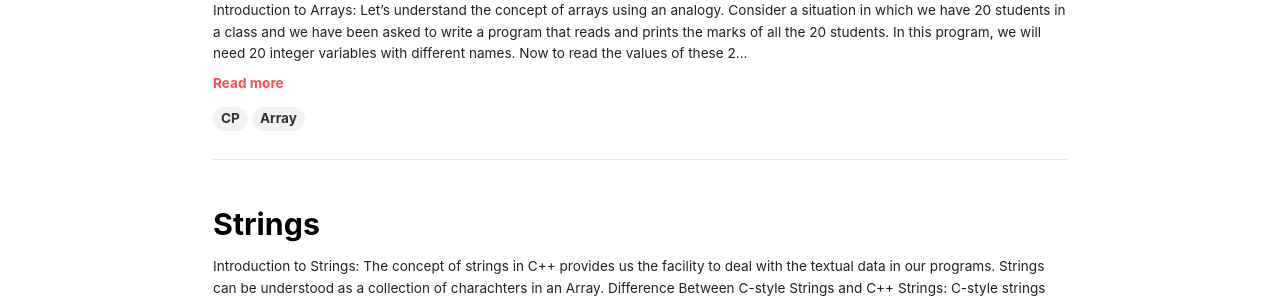
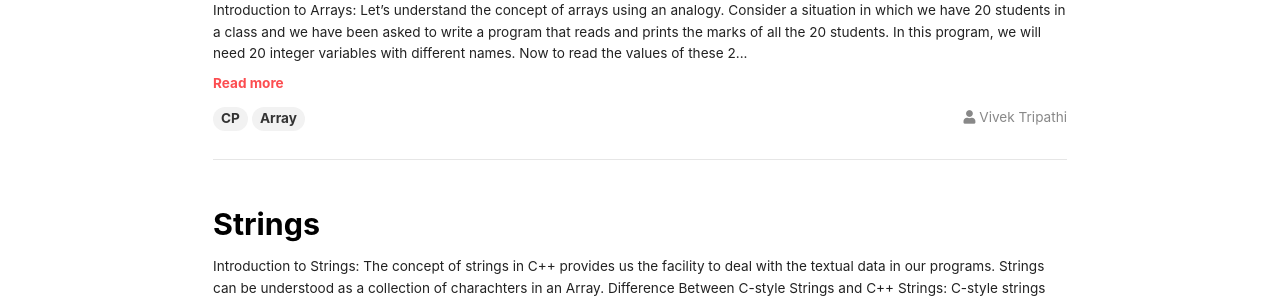
Before and after one commit to programming-club-knit/cp-handbook, a Jekyll site: the page built from index.html, in a window 1280 px wide. Shown: the part 1140-1440 px from the top of the page. Built offline with Jekyll 4.4.1, drawn with Linux system fonts in a browser that asks for light colours; nearby versions of some CDN libraries; formulas are drawn with MathJax 3; the list of posts is cut into pages by our own code.

Commit message:
Revert "Fix: Removed Author Details and Profile Information from Articles"
This reverts commit f6167c1184d2c725be56da2d7e33b610edad76b6.

```diff
--- a/_data/variables.yml
+++ b/_data/variables.yml
@@ -30,7 +30,7 @@ default:
     show_edit_on_github: false
     show_date: false
     show_tags: true
-    show_author_profile: false
+    show_author_profile: true
     show_subscribe: false
     full_width: false
     sharing: true
--- a/_posts/2024-04-16-06-Array.md
+++ b/_posts/2024-04-16-06-Array.md
@@ -1,7 +1,7 @@
 ---
 title: Arrays
 tags: [CP, Array]
-permalink: arrays
+author: Vivek Tripathi
 ---
 
 # Introduction to Arrays:
```
